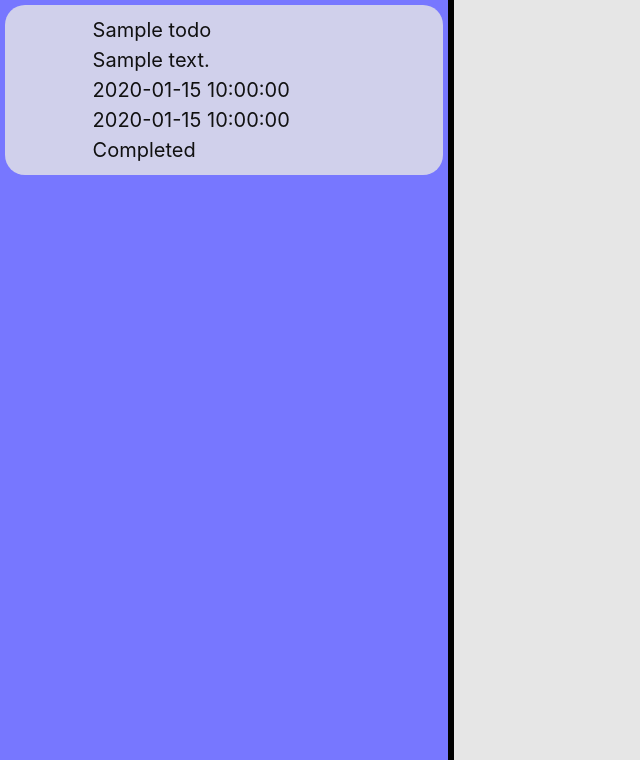
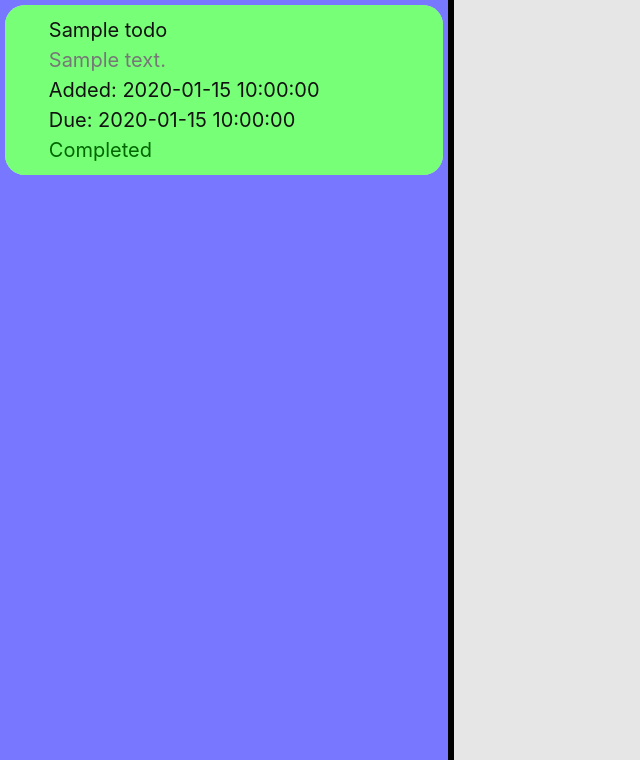
Before and after one commit to LTSchmiddy/Assignment3, a Flask app: page / in a window 1280 px wide. Shown: the part 40-800 px from the top of the page, without its empty margins (0-640 px from the left). Run offline with Flask 2, Linux system fonts and the light colour scheme; tables that the repository leaves empty hold one stand-in row (values such as "Sample post"); some libraries are stand-ins or nearby versions.

Commit message:
color coded completion and better date rendering

```diff
--- a/db/tables.py
+++ b/db/tables.py
@@ -37,6 +37,9 @@ class TodoItem(dba.Model):
 
         return TodoItem.query.order_by(TodoItem.id.desc()).first().id + 1
 
+    def get_date_added_string(self):
+        return str(self.date_added)
+
     def get_date_due_html(self):
         if self.date_due is None:
             return None
--- a/static/styles/main.css
+++ b/static/styles/main.css
@@ -1,6 +1,7 @@
 
 body {
     background-color: #E6E6E6;
+    color: #111111;
 }
 
 .ui-bar {
@@ -78,7 +79,7 @@ ul.sidebar-content li a {
     display: block;
     width: 100%;
     height: 100%;
-    padding: 10px 20%;
+    padding: 10px 10%;
     text-align: left;
 }
 
@@ -91,11 +92,31 @@ ul.sidebar-content li.sidebar-active {
 }
 
 .item_button {
+    /*max-height: 100px;*/
+    /*overflow: hidden;*/
+}
+
+.item_button-completed {
+    background-color: #77ff77;
+}
+
+.item_button .item_description {
+    max-height: 1.5em;
+    overflow: hidden;
+    color: #777777;
 
 }
 
+.item_button:not(.item_button-completed) .item_date_due {
+    color: #990000;
+}
+
+.item_completed {
+    color: #006600;
+}
+
 .item_button-active {
-    background-color: #ffffff;
+    background-color: #ffffff !important;
 }
 
 
--- a/templates/common/components/navbar.html
+++ b/templates/common/components/navbar.html
@@ -15,7 +15,7 @@
     </ul>
 
     <button class="btn-primary" onclick="new_item()">New To-do Item</button>
-    <button class="btn-primary" onclick="update_list()">Refresh List</button>
+    <button class="btn-primary" onclick="update_item_list()">Refresh List</button>
 
     <header id="app-header"> LT_Schmiddy's <em>Ugly-As-Sin</em> To Do List App:</header>
 </nav>
--- a/templates/common/components/sidebar.html
+++ b/templates/common/components/sidebar.html
@@ -54,17 +54,19 @@
 
 
 
-    function load_item_list() {
-        $('#sidebar-content').load("/panes/item_list");
+    function load_item_list(callback = ()=>{}) {
+        $('#sidebar-content').load("/panes/item_list", callback);
     }
 
-    function update_list() {
-        load_item_list();
-        set_item_button(selected_item);
+    function update_item_list() {
+        load_item_list((data, status)=> {
+            set_item_button(selected_item);
+        });
+
         {#setTimeout(update_list, 2000);#}
     }
 
-    update_list();
+    update_item_list();
 
 
 
--- a/templates/pane_templates/components/item_button.html
+++ b/templates/pane_templates/components/item_button.html
@@ -1,9 +1,12 @@
-<li class="item_button" id="list_item_id_{{ item.id }}"><a onclick="open_selected_item({{ item.id }})">
-    <div class="item_name">{{ item.title }}</div>
-    <div class="item_description">{{ item.description }}</div>
-    <div class="item_date_added">{{ item.date_added }}</div>
-    <div class="item_date_due">{{ item.date_due }}</div>
-    {% if item.completed %} <div class="item_completed">Completed</div> {% endif %}
+<li class="item_button {% if item.completed %}item_button-completed{% endif %}" id="list_item_id_{{ item.id }}">
+    <a onclick="open_selected_item({{ item.id }})">
+        <div class="item_name">{{ item.title }}</div>
+        <div class="item_description">{{ item.description }}</div>
+        <div class="item_date_added">Added: {{ item.get_date_added_string().split('.')[0] }}</div>
 
-</a>
+        {% if item.date_due != None %} <div class="item_date_due">Due: {{ item.date_due }}</div> {% endif %}
+
+        {% if item.completed %} <div class="item_completed">Completed</div> {% endif %}
+
+    </a>
 </li>
```
Also changed, not shown: templates/pane_templates/item_view.html (+17 -2 lines).
